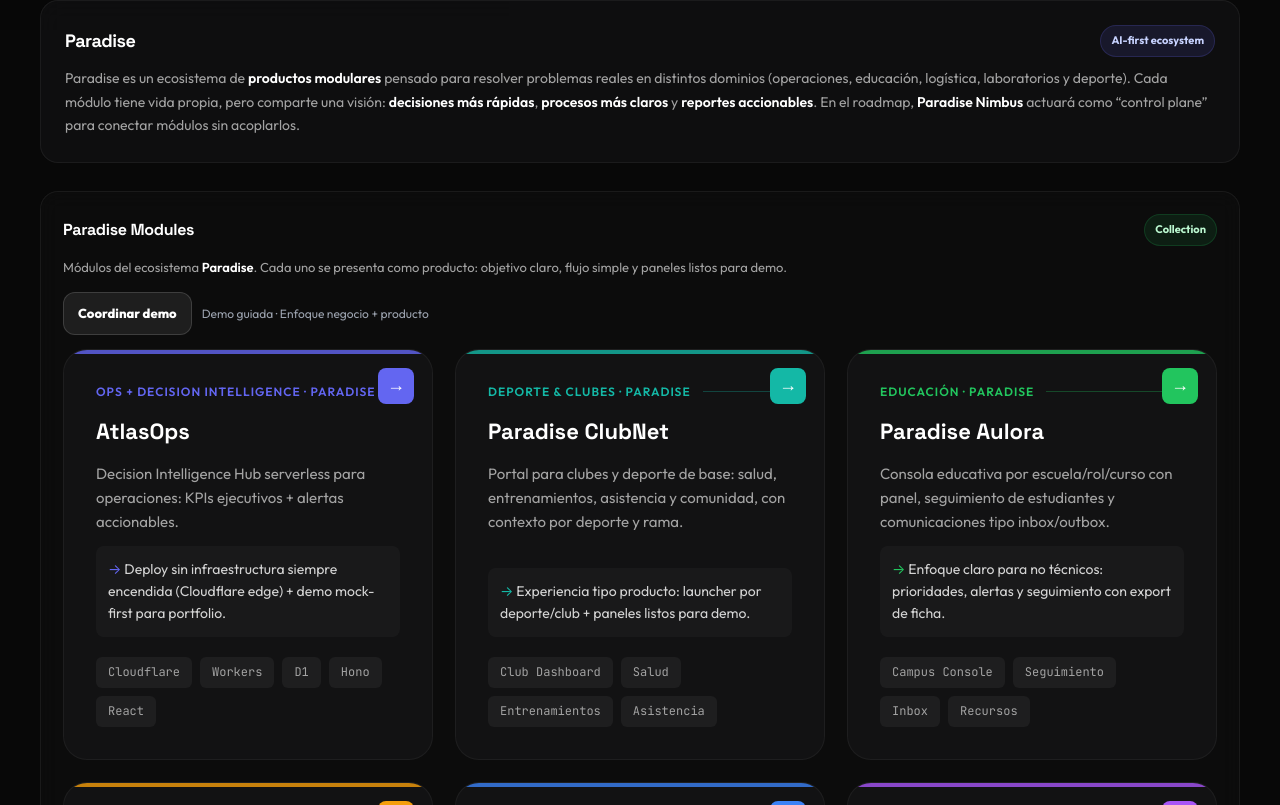
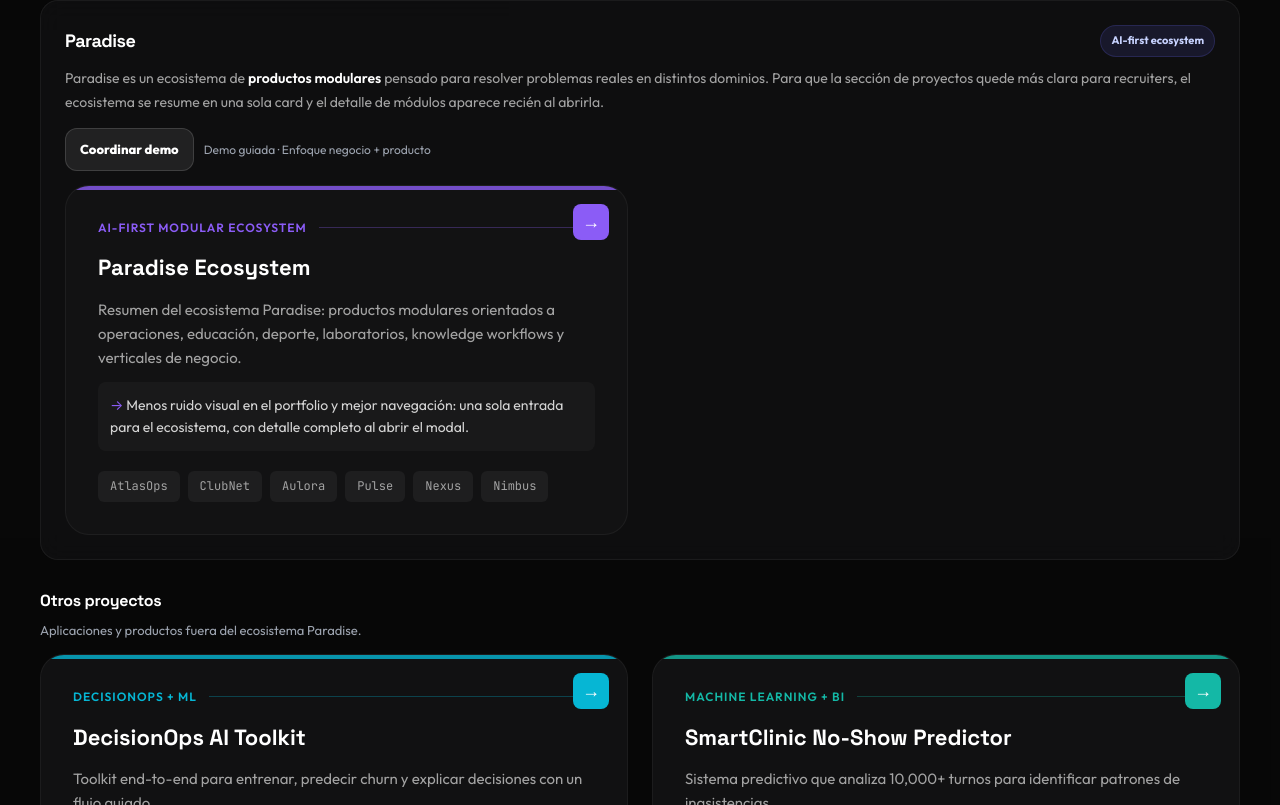
Before and after one commit to Agus-Delgado/Portfolio, a React (Vite) app: page / in a window 1280 px wide. Shown: the part 1835-2640 px from the top of the page. Built offline with nearby package versions, Linux system fonts and the light colour scheme.

Commit message:
refactor: simplify projects section for recruiter-friendly layout

```diff
--- a/src/App.tsx
+++ b/src/App.tsx
@@ -153,7 +153,21 @@
 
 
 
-  ModelArc: {
+
+  'Paradise Ecosystem': {
+    resumen:
+      'Ecosistema AI-first de productos modulares orientado a resolver problemas reales en distintos dominios: operaciones, educación, logística, laboratorios, deporte, knowledge workflows y verticales de negocio. Cada módulo tiene identidad propia, pero comparte principios de diseño: mock-first, zero-cost mindset, outputs accionables y experiencia tipo producto.',
+    caracteristicas: [
+      'Arquitectura modular con productos que pueden evolucionar de forma independiente.',
+      'Paradise AI como interfaz conversacional central del ecosistema.',
+      'Paradise Nimbus como control plane cloud-first planificado para conectar módulos sin acoplarlos.',
+      'Enfoque portfolio-ready: módulos pensados para demos claras, valor de negocio y storytelling técnico.',
+      'Diseño transversal con experiencias editor / layout tipo Canva en módulos seleccionados.'
+    ],
+    stack: 'TypeScript, React, Vite, arquitectura modular, enfoque mock-first y zero-cost.'
+  },
+
+ModelArc: {
     resumen:
       'Módulo de Paradise orientado a Power BI: modelado semántico (star schema), DAX avanzado y dashboards interactivos con foco en gobernanza y performance. Demo 100% local con datos CSV sintéticos (sin cloud).',
     caracteristicas: [
@@ -501,21 +515,10 @@
               <span style={styles.paradiseBadge}>AI-first ecosystem</span>
             </div>
             <p style={styles.paradiseText}>
-              Paradise es un ecosistema de <strong>productos modulares</strong> pensado para resolver problemas reales en distintos dominios (operaciones, educación, logística, laboratorios y deporte). Cada módulo tiene vida propia, pero comparte una visión: <strong>decisiones más rápidas</strong>, <strong>procesos más claros</strong> y <strong>reportes accionables</strong>. En el roadmap, <strong>Paradise Nimbus</strong> actuará como “control plane” para conectar módulos sin acoplarlos.
-            </p>
-          </div>
-
-          <div style={styles.paradiseCollection} className="paradise-collection">
-            <div style={styles.paradiseCollectionHeader}>
-              <h3 style={styles.paradiseCollectionTitle}>Paradise Modules</h3>
-              <span style={styles.paradiseCollectionPill}>Collection</span>
-            </div>
-
-            <p style={styles.paradiseCollectionText}>
-              Módulos del ecosistema <strong>Paradise</strong>. Cada uno se presenta como producto: objetivo claro, flujo simple y paneles listos para demo.
+              Paradise es un ecosistema de <strong>productos modulares</strong> pensado para resolver problemas reales en distintos dominios. Para que la sección de proyectos quede más clara para recruiters, el ecosistema se resume en una sola card y el detalle de módulos aparece recién al abrirla.
             </p>
 
-            <div style={{ display: 'flex', gap: '10px', flexWrap: 'wrap', marginBottom: '14px' }}>
+            <div style={{ display: 'flex', gap: '10px', flexWrap: 'wrap', marginTop: '14px', marginBottom: '14px' }}>
               <a
                 href="mailto:augusto.delgado00@hotmail.com?subject=Paradise%20demo%20request&body=Hola%20Agust%C3%ADn%2C%0A%0AVi%20tu%20portfolio%20y%20me%20interesa%20ver%20una%20demo%20de%20Paradise%20%28m%C3%B3dulos%20y%20casos%20de%20uso%29.%20%C2%BFPodemos%20coordinar%20un%20horario%3F%0A%0AGracias%2C%0A%5BNombre%5D%0A%5BEmpresa%5D%0A"
                 style={{ ...styles.ctaButton, textDecoration: 'none' }}
@@ -525,163 +528,20 @@
               <span style={styles.ctaHint}>Demo guiada · Enfoque negocio + producto</span>
             </div>
 
-            <div style={styles.paradiseModulesGrid} className="paradise-modules-grid">
+            <div style={styles.projectsGrid} className="projects-grid">
               <ProjectCard
-                title="AtlasOps"
-                category="Ops + Decision Intelligence · Paradise"
-                tags={['Cloudflare', 'Workers', 'D1', 'Hono', 'React']}
-                context="Decision Intelligence Hub serverless para operaciones: KPIs ejecutivos + alertas accionables."
-                impact="Deploy sin infraestructura siempre encendida (Cloudflare edge) + demo mock-first para portfolio."
-                color="#6366f1"
-                setCursorVariant={setCursorVariant}
-                onOpenDetails={openProjectDetails}
-              />
-
-              <ProjectCard
-                title="Paradise ClubNet"
-                category="Deporte & Clubes · Paradise"
-                tags={['Club Dashboard', 'Salud', 'Entrenamientos', 'Asistencia']}
-                context="Portal para clubes y deporte de base: salud, entrenamientos, asistencia y comunidad, con contexto por deporte y rama."
-                impact="Experiencia tipo producto: launcher por deporte/club + paneles listos para demo."
-                color="#14b8a6"
-                setCursorVariant={setCursorVariant}
-                onOpenDetails={openProjectDetails}
-              />
-
-              <ProjectCard
-                title="Paradise Aulora"
-                category="Educación · Paradise"
-                tags={['Campus Console', 'Seguimiento', 'Inbox', 'Recursos']}
-                context="Consola educativa por escuela/rol/curso con panel, seguimiento de estudiantes y comunicaciones tipo inbox/outbox."
-                impact="Enfoque claro para no técnicos: prioridades, alertas y seguimiento con export de ficha."
-                color="#22c55e"
-                setCursorVariant={setCursorVariant}
-                onOpenDetails={openProjectDetails}
-              />
-
-              <ProjectCard
-                title="Paradise RouteOps"
-                category="Logística · Paradise"
-                tags={['Triage', 'Alerts Queue', 'Drawer', 'Ops Console']}
-                context="Consola para logística: cola de alertas, priorización por severidad y detalle con timeline de incidentes."
-                impact="UX orientada a operación: filtros rápidos, estados claros y contexto para decidir."
-                color="#f59e0b"
-                setCursorVariant={setCursorVariant}
-                onOpenDetails={openProjectDetails}
-              />
-
-              <ProjectCard
-                title="Paradise QC Sentinel"
-                category="Laboratorios (QC) · Paradise"
-                tags={['Quality Control', 'Audit', 'CAPA', 'Export']}
-                context="Workbench de control de calidad: intake, checks, auditoría, trazabilidad y desviaciones/CAPA."
-                impact="Modelo ‘pharma-ready’ en versión demo: decisiones de lote y reportes exportables."
-                color="#3b82f6"
-                setCursorVariant={setCursorVariant}
-                onOpenDetails={openProjectDetails}
-              />
-
-              <ProjectCard
-                title="Paradise Pulse"
-                category="Monitoreo & Alertas · Paradise"
-                tags={['CSV', 'Anomalías', 'Playbooks', 'Export']}
-                context="Monitor local para series temporales: baseline, anomalías y contexto operativo por evento."
-                impact="Alertas priorizadas + playbooks + export a Markdown para comunicación rápida."
-                color="#a855f7"
-                setCursorVariant={setCursorVariant}
-                onOpenDetails={openProjectDetails}
-              />
-
-              <ProjectCard
-                title="Paradise Nexus"
-                category="Knowledge Base · Paradise"
-                tags={['Búsqueda', 'Biblioteca', 'Citations', 'Local-first']}
-                context="Biblioteca personal de documentos con ingest/chunking, búsqueda y respuestas con citations."
-                impact="Flujo simple para no técnicos: subir, buscar, responder y exportar."
-                color="#ec4899"
-                setCursorVariant={setCursorVariant}
-                onOpenDetails={openProjectDetails}
-              />
-
-              <ProjectCard
-                title="Paradise Nimbus"
-                category="Cloud Control Plane · Paradise (Roadmap)"
-                tags={['Registry', 'Artifacts', 'Events', 'Jobs']}
-                context="Control plane para integrar módulos sin acoplarlos: catálogo, eventos, artifacts y snapshots."
-                impact="Capas compartidas para escalar el ecosistema (mock-first, zero-cost, evolutivo)."
-                color="#64748b"
-                setCursorVariant={setCursorVariant}
-                onOpenDetails={openProjectDetails}
-              />
-
-
-              <ProjectCard
-                title="Paradise Vault"
-                category="Contracts & Data Room · Paradise"
-                tags={['Schemas', 'Artifacts', 'Lineage-lite', 'Contracts']}
-                context="Repositorio de contratos y artefactos para estandarizar integraciones entre módulos (Data Room)."
-                impact="Base transversal para interoperabilidad: versionado, trazabilidad y exports para demos."
-                color="#a855f7"
-                setCursorVariant={setCursorVariant}
-                onOpenDetails={openProjectDetails}
-              />
-
-              <ProjectCard
-                title="Paradise AI"
-                category="GenAI Orchestrator · Paradise"
-                tags={['Router', 'Context', 'Artifacts', 'Local-first']}
-                context="Interfaz conversacional central: orquesta módulos internos y produce artefactos (sin búsquedas externas)."
-                impact="Evolutivo por tenant: aprende de artefactos/eventos y se integra con Nimbus como hub transversal."
-                color="#0ea5e9"
-                setCursorVariant={setCursorVariant}
-                onOpenDetails={openProjectDetails}
-              />
-
-              <ProjectCard
-                title="The Velvet"
-                category="Nightlife Ops · Paradise (Roadmap)"
-                tags={['Events', 'Staff', 'Access', 'Analytics']}
-                context="Módulo vertical para boliches: operaciones, eventos y analítica con identidad nocturna."
-                impact="Diseño tipo producto + editor estilo Canva para maquetación por venue."
-                color="#f43f5e"
-                setCursorVariant={setCursorVariant}
-                onOpenDetails={openProjectDetails}
-              />
-
-              <ProjectCard
-                title="Paradise Halo"
-                category="No-code Commerce · Paradise (Roadmap)"
-                tags={['Catalog', 'Cart', 'Checkout', 'WhatsApp']}
-                context="Tienda online no-code para emprendedores: catálogo, carrito, checkout y canal WhatsApp."
-                impact="Zero-cost first: plantillas + personalización tipo Canva para lanzar rápido."
-                color="#f59e0b"
-                setCursorVariant={setCursorVariant}
-                onOpenDetails={openProjectDetails}
-              />
-
-<ProjectCard
-                title="ModelArc"
-                category="Power BI + Semantic Modeling · Paradise"
-                tags={['Power BI', 'DAX', 'Star Schema', 'Governance']}
-                context="Demo local-first de modelado semántico en Power BI: star schema + medidas DAX + dashboards."
-                impact="Portfolio-ready: 3 páginas (Executive/Deep Dive/Advanced) + Key Influencers para drivers de High Revenue."
-                color="#64748b"
-                setCursorVariant={setCursorVariant}
-                onOpenDetails={openProjectDetails}
-              />
-
-              <ProjectCard
-                title="AI Delivery Copilot"
-                category="GenAI + Product · Paradise"
-                tags={['React', 'TypeScript', 'Zod', 'Vitest']}
-                context="Copiloto para transformar un brief en PRDs, backlogs y QA packs listos para uso."
-                impact="Modo demo sin costos + validación automática + links compartibles para colaboración."
-                color="#ef4444"
+                title="Paradise Ecosystem"
+                category="AI-first modular ecosystem"
+                tags={['AtlasOps', 'ClubNet', 'Aulora', 'Pulse', 'Nexus', 'Nimbus']}
+                context="Resumen del ecosistema Paradise: productos modulares orientados a operaciones, educación, deporte, laboratorios, knowledge workflows y verticales de negocio."
+                impact="Menos ruido visual en el portfolio y mejor navegación: una sola entrada para el ecosistema, con detalle completo al abrir el modal."
+                color="#8b5cf6"
                 setCursorVariant={setCursorVariant}
                 onOpenDetails={openProjectDetails}
               />
             </div>
           </div>
+
 
           <div style={styles.otherProjectsHeader}>
             <h3 style={styles.otherProjectsTitle}>Otros proyectos</h3>
@@ -1006,6 +866,36 @@
                 )}
 
                 {/* ... mantené el resto de tus bloques tal cual ... */}
+
+
+                {selectedProjectTitle === 'Paradise Ecosystem' && (
+                  <div style={{ marginTop: '18px' }}>
+                    <h4 style={{ fontSize: '16px', fontWeight: 700, color: '#ffffff', marginBottom: '10px' }}>Modules included</h4>
+                    <div style={{ display: 'grid', gap: '10px' }}>
+                      {[
+                        ['AtlasOps', 'Decision Intelligence para operaciones y alertas accionables.'],
+                        ['Paradise ClubNet', 'Deporte y clubes: salud, entrenamientos, asistencia y comunidad.'],
+                        ['Paradise Aulora', 'Consola educativa con seguimiento, inbox y recursos.'],
+                        ['Paradise RouteOps', 'Ops console logística con triage y timeline de incidentes.'],
+                        ['Paradise QC Sentinel', 'Quality control workbench con CAPA y auditoría.'],
+                        ['Paradise Pulse', 'Monitoreo local-first de anomalías y playbooks.'],
+                        ['Paradise Nexus', 'Knowledge base local-first con búsqueda y citations.'],
+                        ['Paradise Vault', 'Contracts, artifacts y lineage-lite para integraciones.'],
+                        ['Paradise AI', 'Orquestador conversacional del ecosistema.'],
+                        ['Paradise Nimbus', 'Control plane cloud-first en roadmap.'],
+                        ['The Velvet', 'Vertical nightlife ops en roadmap.'],
+                        ['Paradise Halo', 'Vertical no-code commerce + WhatsApp en roadmap.'],
+                        ['ModelArc', 'Semantic modeling y dashboards en Power BI.'],
+                        ['AI Delivery Copilot', 'Copiloto GenAI para PRDs, backlogs y QA packs.']
+                      ].map(([name, desc]) => (
+                        <div key={String(name)} style={{ border: '1px solid rgba(255,255,255,0.08)', borderRadius: '12px', padding: '12px 14px', background: 'rgba(255,255,255,0.02)' }}>
+                          <div style={{ fontSize: '14px', fontWeight: 700, color: '#ffffff', marginBottom: '4px' }}>{name}</div>
+                          <div style={{ fontSize: '13px', color: '#cfcfcf', lineHeight: '1.6' }}>{desc}</div>
+                        </div>
+                      ))}
+                    </div>
+                  </div>
+                )}
 
                 {PROJECT_DETAILS[selectedProjectTitle].stack && (
                   <div className="modal-section">
```
